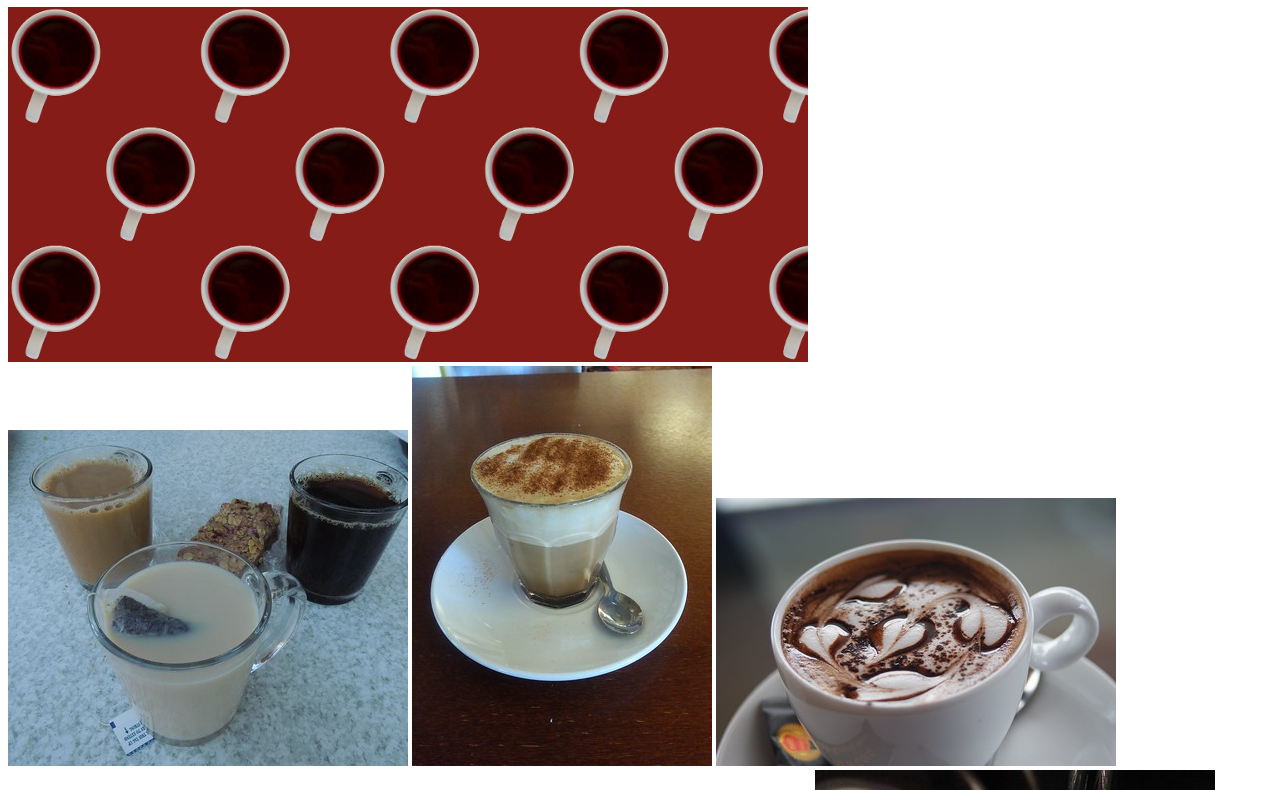
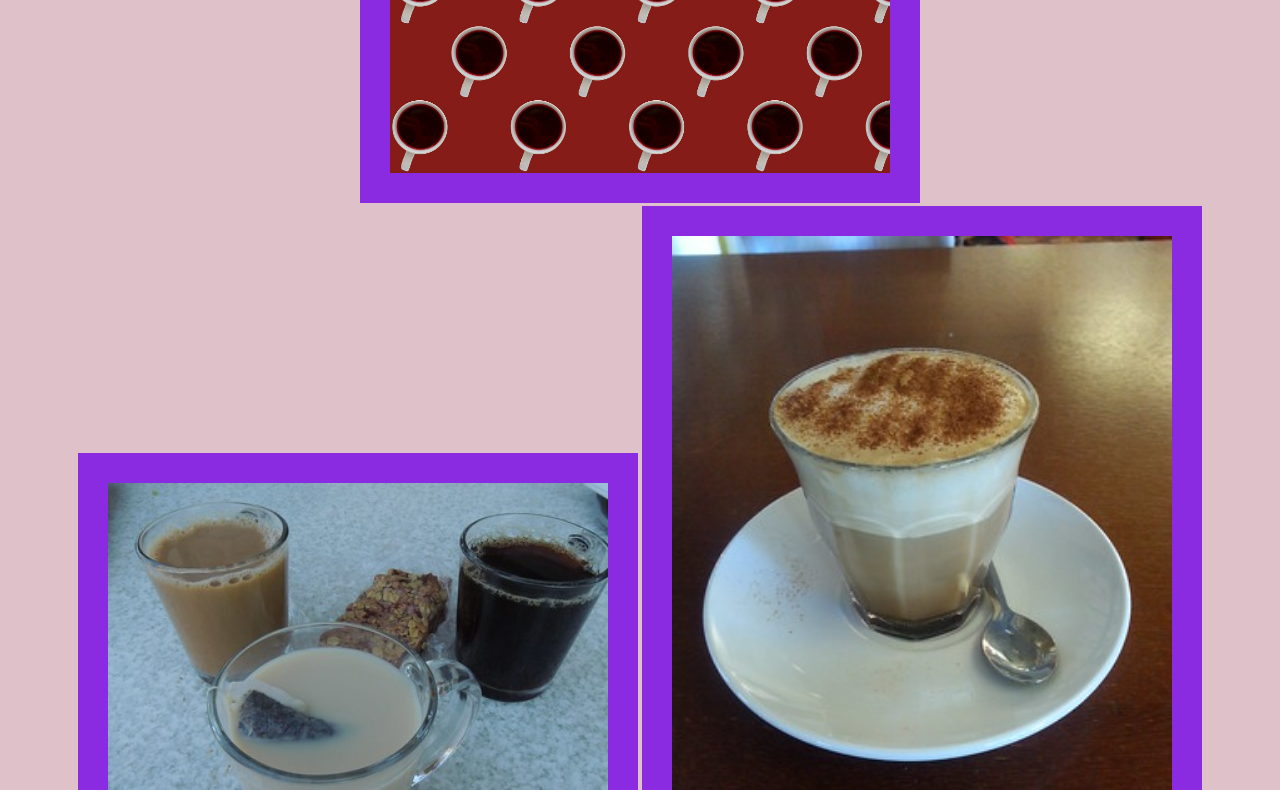
Before and after one commit to lilymadojemu/discussion_wk3, a plain HTML site: page jackie.html in a window 1280 px wide. Shown: the part 143-933 px from the top of the page. Drawn offline with Linux system fonts and the light colour scheme.

Commit message:
Add files via upload

```diff
--- a/css/style.css
+++ b/css/style.css
@@ -17,7 +17,7 @@ li {
     color:honeydew;
 }
 img {
-    border-color: blueviolet;
     height:100%;
     width: 500px;
+    border: blueviolet 30px solid;
 }
--- a/jackie.html
+++ b/jackie.html
@@ -4,10 +4,11 @@
     <meta charset="UTF-8">
     <meta http-equiv="X-UA-Compatible" content="IE=edge">
     <meta name="viewport" content="width=device-width, initial-scale=1.0">
-    <!-- <link rel="stylesheet" href="css/html5reset.css"> -->
-    <!-- <link rel="stylesheet" href="css/student1.css"> -->
-    <!-- <link rel="stylesheet" href="css/student2.css"> -->
-    <!-- <link rel="stylesheet" href="css/student3.css"> -->
+    <link rel="stylesheet" href="css/html5reset.css">
+    <link rel="stylesheet" href="css/student1.css">
+    <link rel="stylesheet" href="css/student2.css">
+    <link rel="stylesheet" href="css/student3.css">
+    <link rel="stylesheet" href="css/style.css">
     <title>Coffee</title>
 </head>
 <body>
```
Also changed, not shown: index.html (+5 -4 lines).
